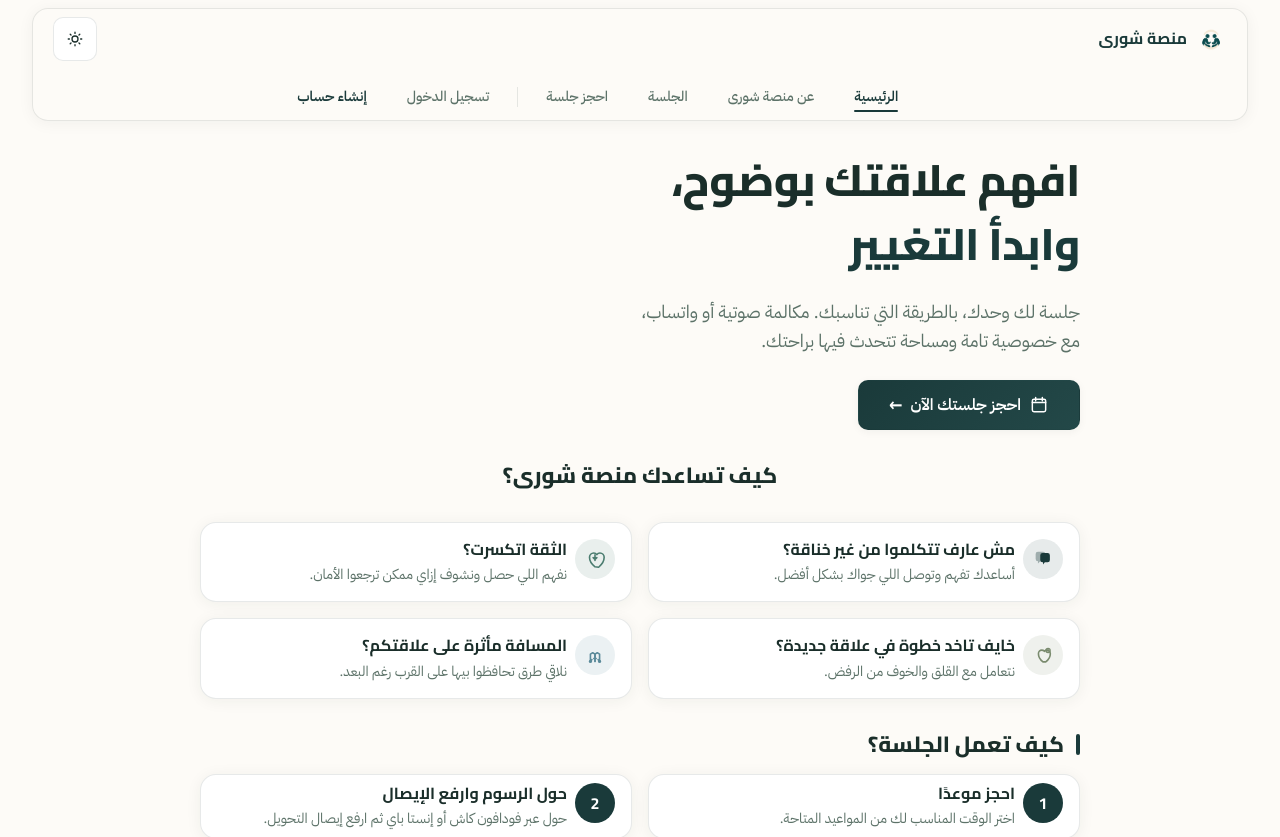
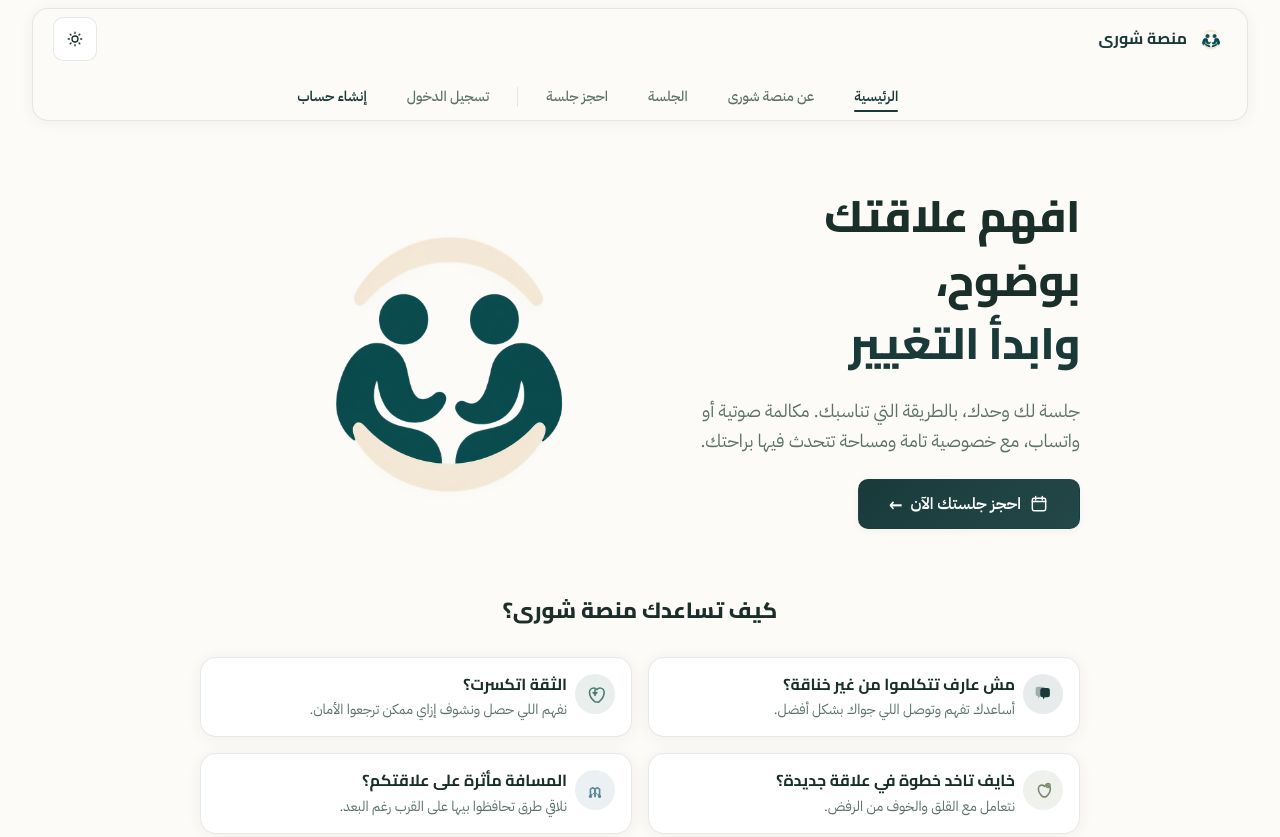
Before and after one commit to MohamedMamdoouh/shora-consulting-platform, an Angular app in the folder src/frontend/: page / in a window 1280 px wide. Shown: the top 837 px of the page. Built offline with nearby package versions, Linux system fonts and the light colour scheme; no server answers.

Commit message:
Add brand logo component to home page and update styles

```diff
--- a/src/frontend/src/app/public/home/home-page.component.html
+++ b/src/frontend/src/app/public/home/home-page.component.html
@@ -10,6 +10,9 @@
         <div class="hero__actions">
           <app-booking-cta [label]="copy.cta.bookSessionNow" [showCalendarIcon]="true" />
         </div>
+      </div>
+      <div class="hero__visual">
+        <app-brand-logo [hero]="true" [decorative]="true" />
       </div>
     </div>
   </section>
--- a/src/frontend/src/app/public/home/home-page.component.ts
+++ b/src/frontend/src/app/public/home/home-page.component.ts
@@ -7,10 +7,12 @@ import { FooterCtaBannerComponent } from '../../shared/components/footer-cta-ban
 import { TopicCardComponent } from '../../shared/components/topic-card.component';
 import { CONSULTATION_TOPICS, HOW_IT_WORKS_STEPS } from '../shared/topic.constants';
 import { BookingCtaComponent } from '../shared/booking-cta.component';
+import { BrandLogoComponent } from '../../shared/components/brand-logo.component';
 
 @Component({
   selector: 'app-home-page',
   imports: [
+    BrandLogoComponent,
     BookingCtaComponent,
     FeaturedSessionCardComponent,
     TopicCardComponent,
--- a/src/frontend/src/app/public/shared/public-page.scss
+++ b/src/frontend/src/app/public/shared/public-page.scss
@@ -80,10 +80,42 @@
   align-items: center;
 }
 
+@media (min-width: 768px) {
+  .hero__inner {
+    grid-template-columns: minmax(0, 1fr) minmax(16rem, 48%);
+    gap: var(--space-md);
+    align-items: center;
+  }
+}
+
+@media (min-width: 1024px) {
+  .hero__inner {
+    grid-template-columns: minmax(0, 0.95fr) minmax(20rem, 52%);
+    gap: var(--space-lg);
+  }
+}
+
 .hero__content {
   display: grid;
   gap: var(--space-md);
   @include fade-in-up(0ms);
+}
+
+.hero__visual {
+  display: flex;
+  justify-content: center;
+  align-items: center;
+  width: 100%;
+  margin: 0;
+  padding: 0;
+  @include fade-in-up(80ms);
+}
+
+@media (max-width: 767px) {
+  .hero__visual {
+    order: -1;
+    padding-bottom: var(--space-xs);
+  }
 }
 
 .hero h1 {
--- a/src/frontend/src/app/shared/components/brand-logo.component.ts
+++ b/src/frontend/src/app/shared/components/brand-logo.component.ts
@@ -5,6 +5,7 @@ import { Component, input } from '@angular/core';
   host: {
     class: 'brand-logo',
     '[class.brand-logo--compact]': 'compact()',
+    '[class.brand-logo--hero]': 'hero()',
   },
   template: `
     <img
@@ -32,10 +33,21 @@ import { Component, input } from '@angular/core';
     :host(.brand-logo--compact) img {
       height: 2rem;
     }
+
+    :host(.brand-logo--hero) {
+      flex-shrink: 0;
+    }
+
+    :host(.brand-logo--hero) img {
+      width: auto;
+      max-width: 100%;
+      height: clamp(12rem, 52vmin, 32rem);
+    }
   `,
 })
 export class BrandLogoComponent {
   readonly compact = input(false);
+  readonly hero = input(false);
   readonly decorative = input(false);
   readonly ariaLabel = input('منصة شورى');
 }
```
